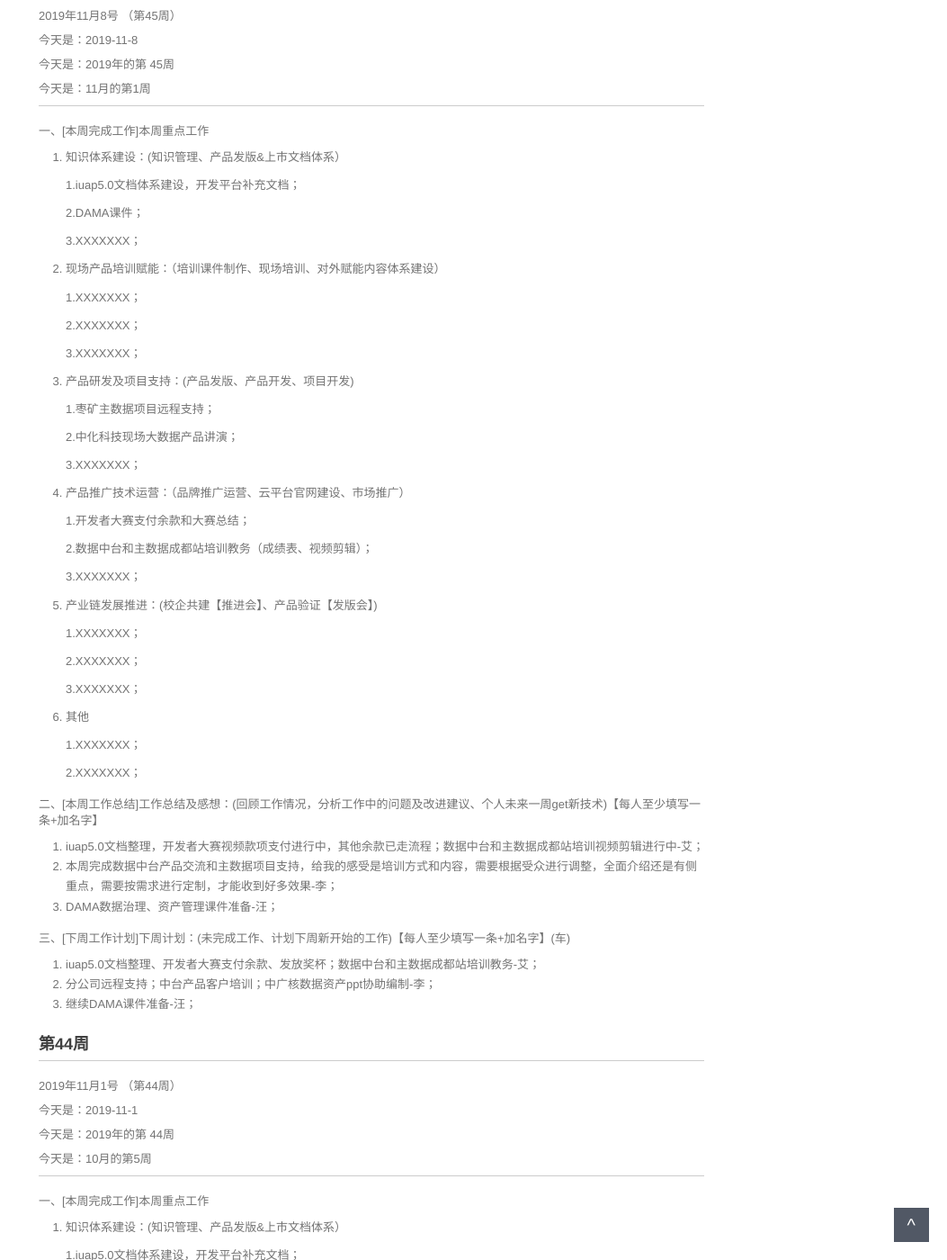
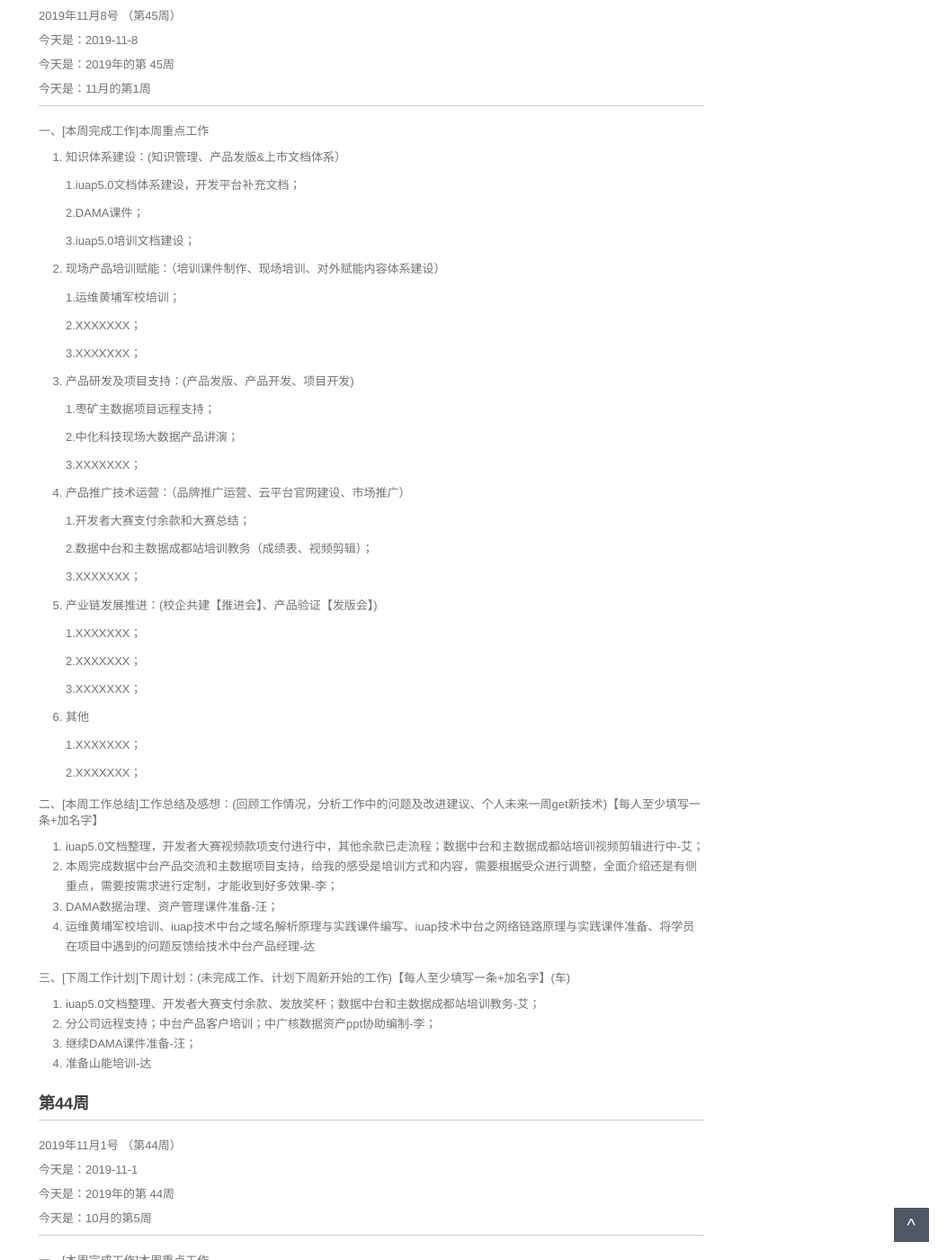
Before and after one commit to walllFlower/blog, a Jekyll site: the page built from _posts/2018-07-17-day_report_cxz.md, in a window 1280 px wide and 1400 px high, scrolled down 372 px. Shown: the whole window at 90% size, without its empty margins (227-1280 px from the left). Built offline with Jekyll 4.4.1, drawn with Linux system fonts in a browser that asks for light colours; comment, search, counter and statistics services are not loaded.

Commit message:
李寅达

```diff
--- a/_posts/2018-07-17-day_report_cxz.md
+++ b/_posts/2018-07-17-day_report_cxz.md
@@ -30,11 +30,11 @@ categories: 技术运营工作周报
 
     2.DAMA课件；
 
-    3.XXXXXXX；
+    3.iuap5.0培训文档建设；
 
 2. 现场产品培训赋能：（培训课件制作、现场培训、对外赋能内容体系建设）
 
-    1.XXXXXXX；
+    1.运维黄埔军校培训；
 
     2.XXXXXXX；
 
@@ -76,12 +76,14 @@ categories: 技术运营工作周报
 1. iuap5.0文档整理，开发者大赛视频款项支付进行中，其他余款已走流程；数据中台和主数据成都站培训视频剪辑进行中-艾；
 2. 本周完成数据中台产品交流和主数据项目支持，给我的感受是培训方式和内容，需要根据受众进行调整，全面介绍还是有侧重点，需要按需求进行定制，才能收到好多效果-李；
 3. DAMA数据治理、资产管理课件准备-汪；
+4. 运维黄埔军校培训、iuap技术中台之域名解析原理与实践课件编写、iuap技术中台之网络链路原理与实践课件准备、将学员在项目中遇到的问题反馈给技术中台产品经理-达
 
 三、[下周工作计划]下周计划：(未完成工作、计划下周新开始的工作)【每人至少填写一条+加名字】(车)
 
 1. iuap5.0文档整理、开发者大赛支付余款、发放奖杯；数据中台和主数据成都站培训教务-艾；
 2. 分公司远程支持；中台产品客户培训；中广核数据资产ppt协助编制-李；
 3. 继续DAMA课件准备-汪；
+4. 准备山能培训-达
 
 
 
```
